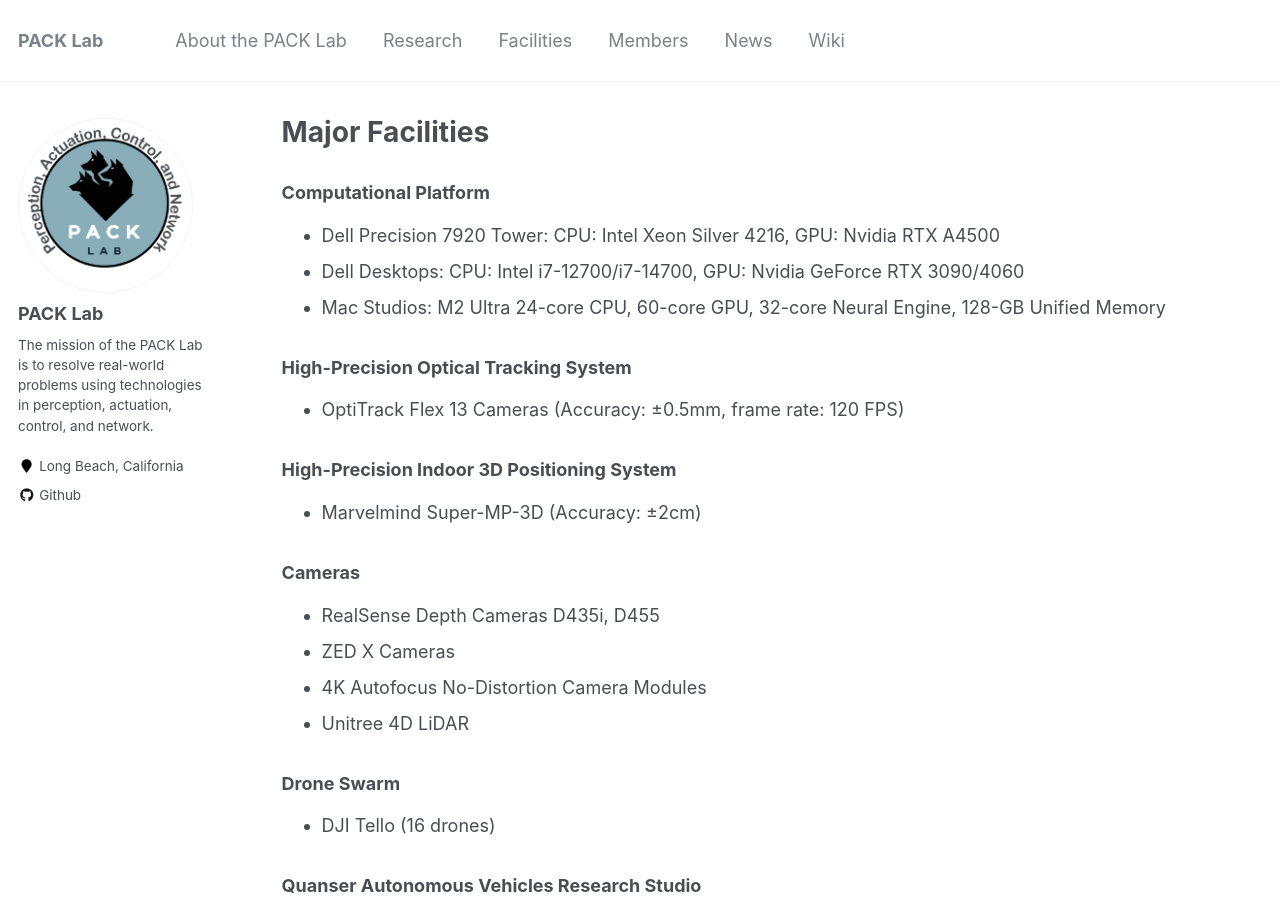
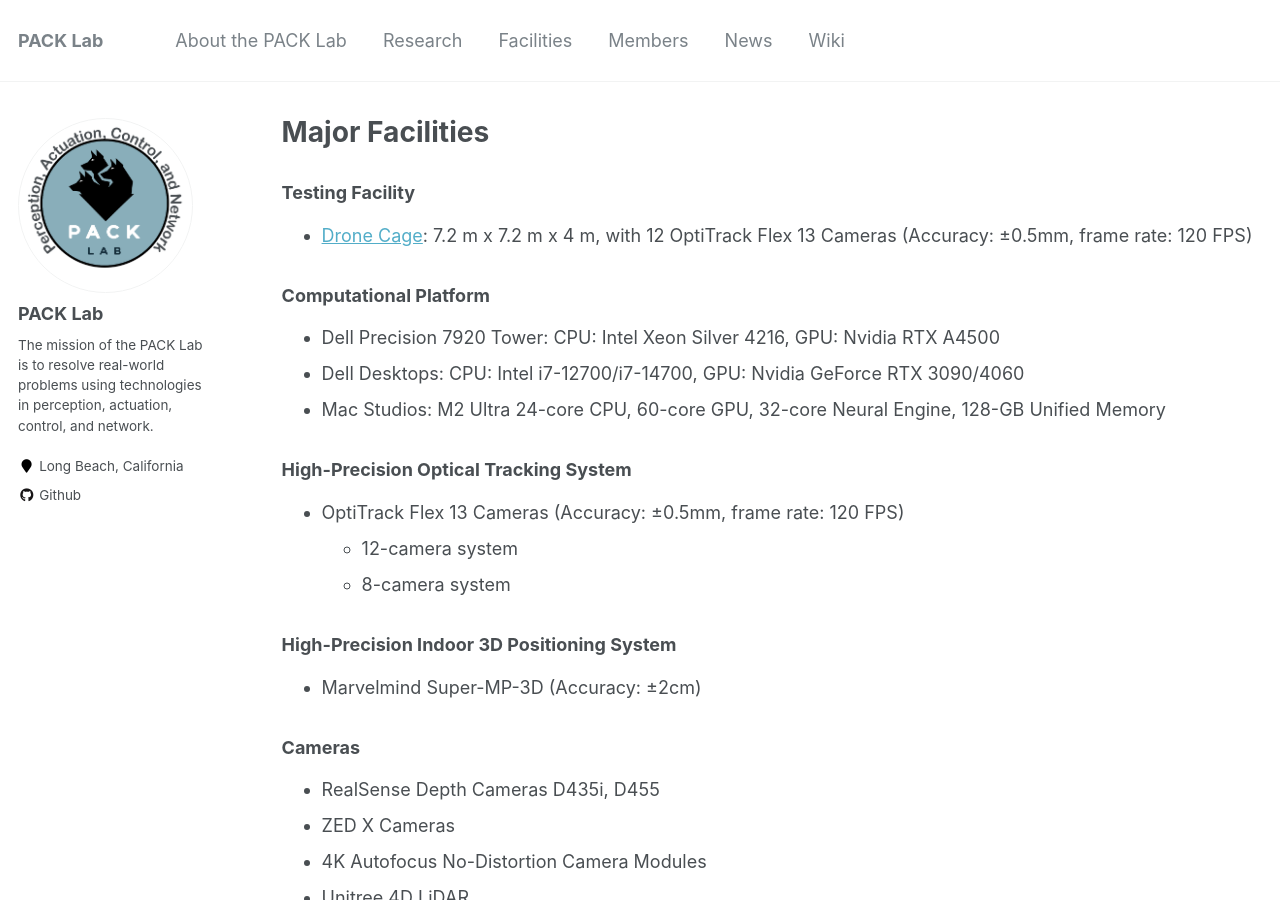
Before and after one commit to pack-lab/pack-lab.github.io, a Jekyll site: the page built from _pages/facilities.md, in a window 1280 px wide and 900 px high. Built offline with Jekyll 4.4.1, drawn with Linux system fonts in a browser that asks for light colours.

```diff
--- a/_pages/facilities.md
+++ b/_pages/facilities.md
@@ -4,6 +4,9 @@
 permalink: /facilities/
 author_profile: true
 ---
+
+### Testing Facility
+* [Drone Cage](): 7.2 m x 7.2 m x 4 m, with 12 OptiTrack Flex 13 Cameras (Accuracy: ±0.5mm, frame rate: 120 FPS)
 
 ### Computational Platform
 * Dell Precision 7920 Tower: CPU: Intel Xeon Silver 4216, GPU: Nvidia RTX A4500
@@ -12,6 +15,8 @@
 
 ### High-Precision Optical Tracking System
 * OptiTrack Flex 13 Cameras (Accuracy: ±0.5mm, frame rate: 120 FPS)
+  * 12-camera system
+  * 8-camera system
 
 ### High-Precision Indoor 3D Positioning System
 * Marvelmind Super-MP-3D (Accuracy: ±2cm)
```
Also changed, not shown: _pages/DroneCage.md (added, +8 -0 lines), images/Lab-108.jpg (added), images/Lab-215A.jpg (added).
